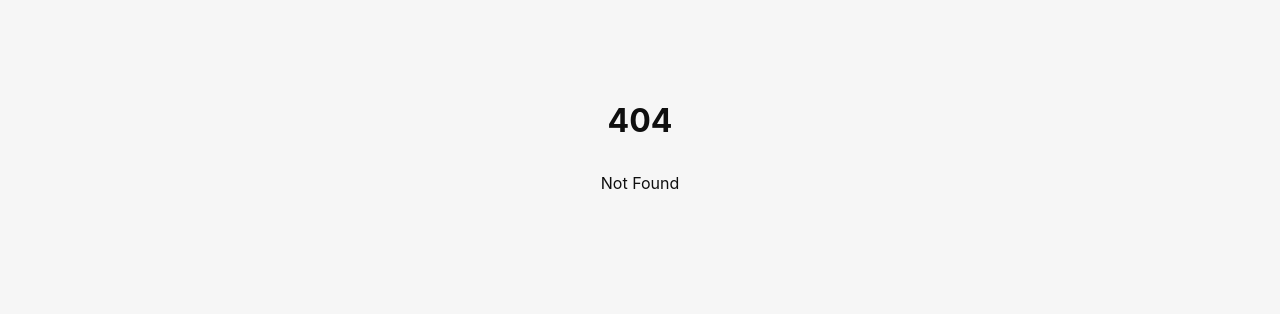
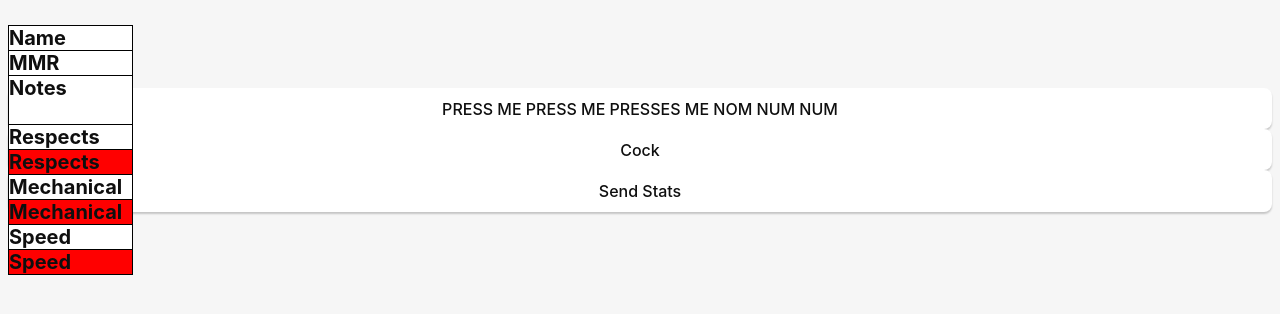
Before and after one commit to Tommyd27/Kalena, a SvelteKit app: page /rocket-league in a window 1280 px wide. Before the commit this address had no page. Shown: the top 314 px of the page. Built offline with nearby package versions, Linux system fonts and the light colour scheme.

Commit message:
im going back to javascript

```diff
--- a/src-tauri/tauri.conf.json
+++ b/src-tauri/tauri.conf.json
@@ -29,7 +29,7 @@
 				"icons/icon.icns",
 				"icons/icon.ico"
 			],
-      "identifier": "com.tauri.dev",
+			"identifier": "com.kalena",
 			"longDescription": "",
 			"macOS": {
 				"entitlements": null,
--- /dev/null
+++ b/src/routes/rocket-league/+page.svelte
@@ -0,0 +1,139 @@
+<script lang="ts">
+	import { invoke } from "@tauri-apps/api/tauri";
+
+	type Player = {
+		id : String,
+		name : String,
+		generalStats : Array<Number>,
+	}
+	type ReceivePlayer = {
+
+	}
+
+
+
+	let players : Array<Object> = [];
+	let playersOutput  : Array<Object>  = [];
+	let rows = ["Name", "MMR"];
+	let statsToTrack = ["Respects", "Mechanical", "Speed"];
+	async function startListening() {
+		players = await invoke("fetch_players");
+		playersOutput = new Array(players.length);
+
+		for (let i = 0; i < players.length; i++) {
+			playersOutput[players[i].id] = new Object();
+			playersOutput[players[i].id].name = players[i].name;
+			playersOutput[players[i].id].mmr = players[i].mmr;
+		}
+	}
+	function output() {
+		console.log(playersOutput);
+		console.log(Object.keys(playersOutput));
+		console.log(Object.keys(playersOutput["C"]));
+	}
+	async function sendStats() {
+		let playersInfo = [];
+		for (const [key, value] of Object.entries(playersOutput)) {
+			let id = key;
+			let name = value["name"];
+			delete value.name;
+			let generalStats = [];
+			for (const [kKey, vValue] of Object.entries(value)) {
+				console.log(kKey, vValue);
+				generalStats.push([kKey, vValue]);
+			}
+			playersInfo.push(new Player(id, name, generalStats));
+		}
+		console.log(playersInfo);
+		console.log(await invoke("insert_players", { playersInfo }));
+		playersOutput = [];
+		players = [];
+	}
+	$: playerNumbers = players.length + 1;
+</script>
+
+<button on:click={startListening}
+	>PRESS ME PRESS ME PRESSES ME NOM NUM NUM</button
+>
+
+<div class="tableGrid" style="--playerNumbers: {playerNumbers}">
+	{#each rows as row, i}
+		<h1 style="grid-row-start: {i + 1}; grid-row-end: {i + 1}">{row}</h1>
+	{/each}
+
+	<h1 style="grid-row-start:3; grid-row-end:3">Notes</h1>
+	{#each statsToTrack as row, i}
+		<h1 style="grid-row-start: {2 * i + 4}; grid-row-end: {2 * i + 4}">
+			{row}
+		</h1>
+		<h1
+			style="grid-row-start: {2 * i + 5}; grid-row-end: {2 * i +
+				5}; background-color: red"
+		>
+			{row}
+		</h1>
+	{/each}
+
+	{#each players as player, i}
+		<h1
+			style="grid-row-start: 1; grid-row-end:1; grid-column-start:{i +
+				2}; grid-column-end:{i + 2}"
+		>
+			{player.name}
+		</h1>
+		<h1
+			style="grid-row-start: 2; grid-row-end:2; grid-column-start:{i +
+				2}; grid-column-end:{i + 2}"
+		>
+			{Math.round(player.mmr)}
+		</h1>
+		<input bind:value={playersOutput[player.id]["notes"]} />
+		<!--<h1 style = "grid-row-start: 3; grid-row-end:3; grid-column-start:{i + 2}; grid-column-end:{i + 2}">{player.id}</h1>-->
+		{#each statsToTrack as row, j}
+			<input
+				type="range"
+				min="0"
+				max="10"
+				bind:value={playersOutput[player.id][row]}
+				style="grid-row: 1; grid-row-start:{2 * j +
+					4}; grid-row-finish:{2 * j + 4}; grid-column-start:{i +
+					2}; grid-column-end:{i + 2}"
+			/>
+			<input
+				type="range"
+				min="0"
+				max="10"
+				bind:value={playersOutput[player.id]["e" + row]}
+				style="grid-row: 2;grid-row-start:{2 * j +
+					5}; grid-row-finish:{2 * j + 5}; grid-column-start:{i +
+					2}; grid-column-end:{i + 2}"
+			/>
+		{/each}
+	{/each}
+</div>
+
+<button on:click={output}>Cock</button>
+<button on:click={sendStats}>Send Stats</button>
+
+<style>
+	.tableGrid {
+		display: grid;
+		position: absolute;
+		gap: 1px 1px;
+		grid-template-rows: 1fr 1fr 2fr repeat(6, 1fr);
+		border: 1px solid #000;
+		grid-template-columns: repeat(var(--playerNumbers), 1fr);
+		background-color: black;
+	}
+	h1 {
+		font-size: 20px;
+		grid-column: 0;
+		padding: 0px 10px 0px 0px;
+		margin: 0px 0px 0px 0px;
+		border: 0px;
+		background-color: white;
+		text-align: left;
+	}
+	input {
+	}
+</style>
```
Lines whose indentation alone changed are shown as unchanged.
